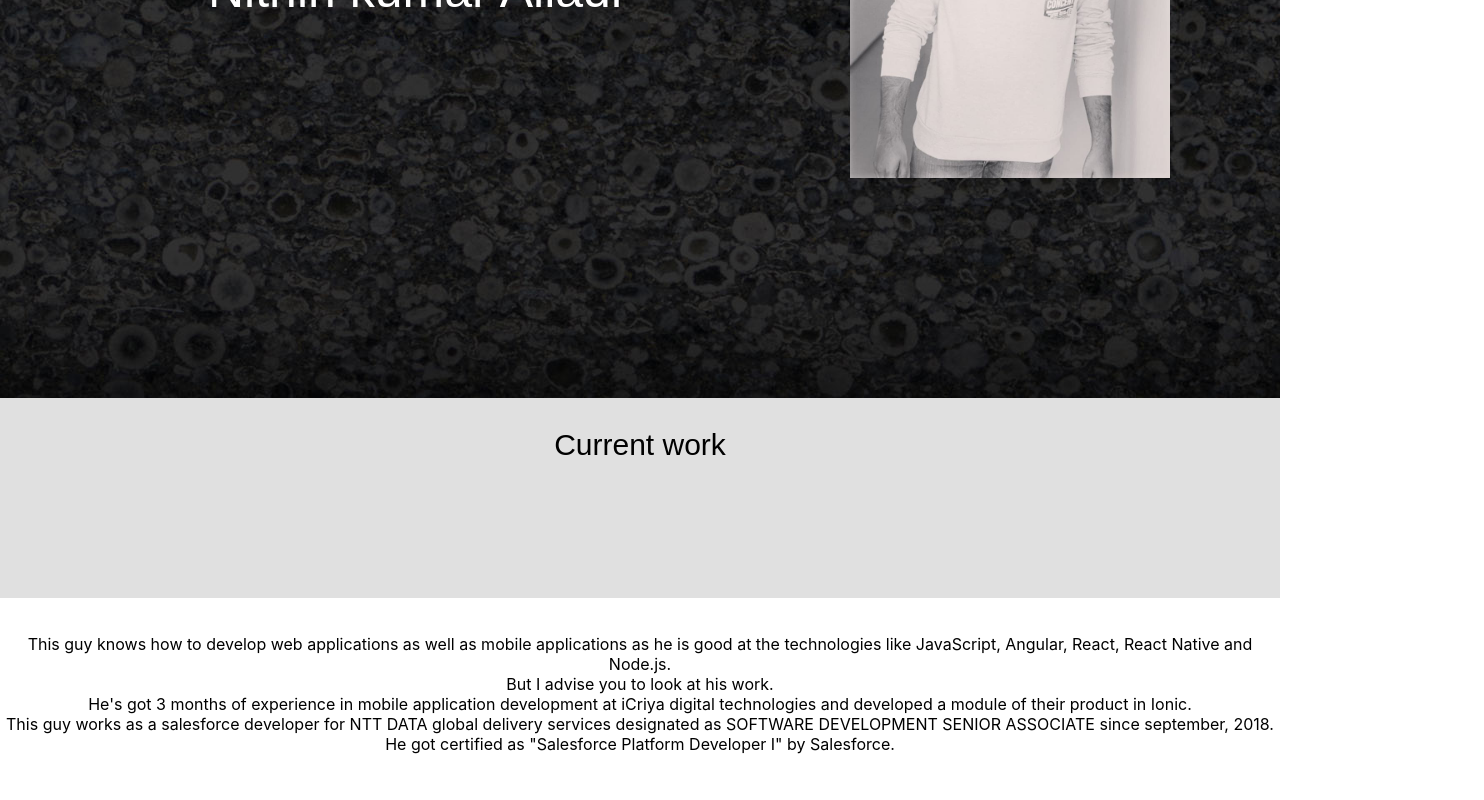
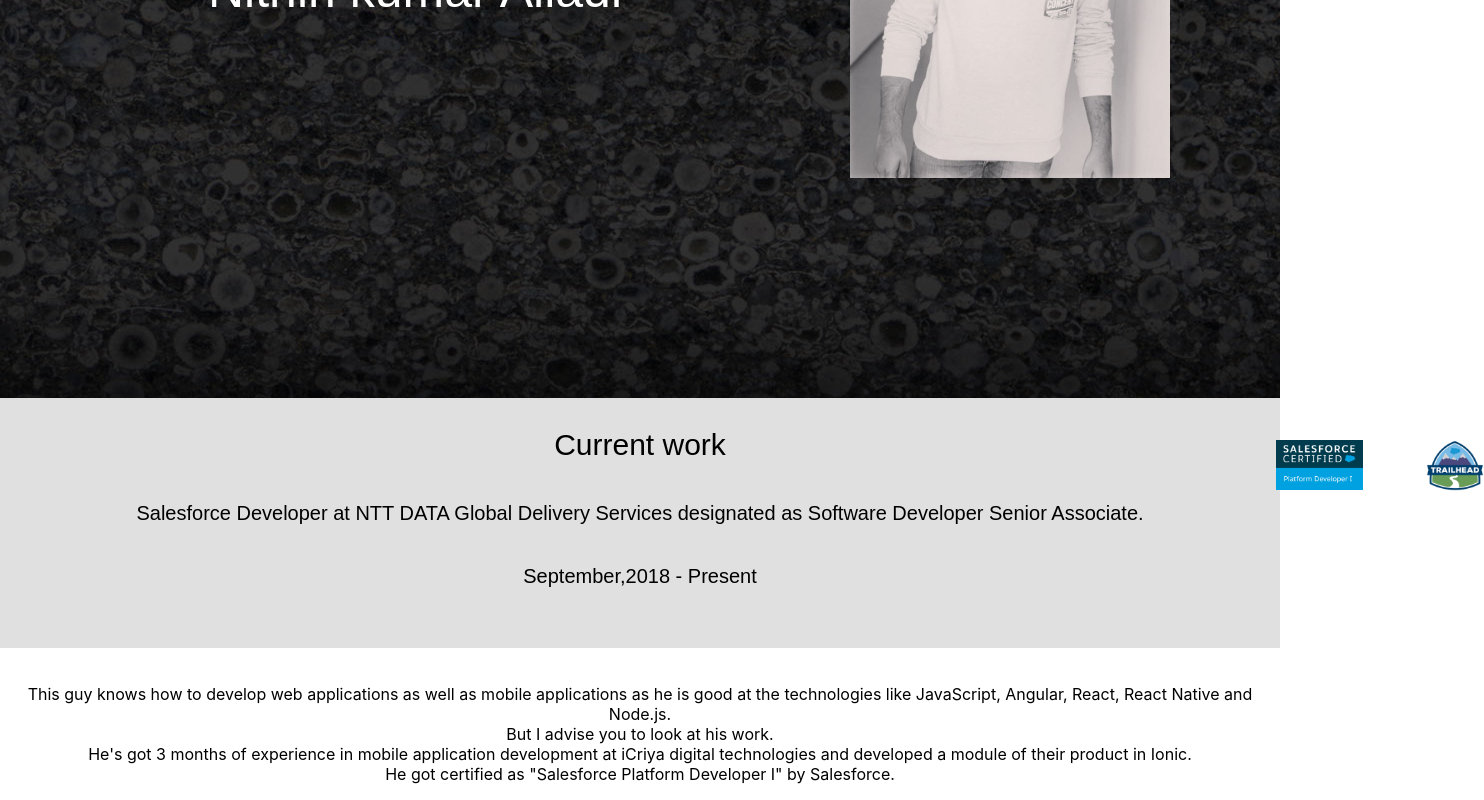
Before and after one commit to NithinKumarAlladi/Website, a React (Create React App) app: page / in a window 1280 px wide. Shown: the part 322-1122 px from the top of the page, 1484 px wide, since content can reach past the window. Before the commit the page ends 1092 px from the top, so only its background shows below. Built offline with nearby package versions, Linux system fonts and the light colour scheme.

Commit message:
current work is updated

```diff
--- a/src/App.css
+++ b/src/App.css
@@ -30,23 +30,34 @@
     transform: rotate(360deg);
   }
 }
-.introDiv{
-  height : 90vh;
+.introDiv {
+  height: 90vh;
   background: url(../src/imgs/bg.jpg);
 }
-.headPara{
-  margin : 0px;
-  padding-top : 10px;
+.headPara {
+  margin: 0px;
+  padding-top: 10px;
   color: white;
 }
-.img{
+.img {
   position: absolute;
   height: 400px;
   border-color: white;
   border-width: 50px;
 }
-.currDiv{
+.currDiv {
   width: 100vw;
   background: #e0e0e0;
-  height: 200px;
+  height: 250px;
 }
+.tbIcon {
+  position: absolute;
+  height: 75px;
+  padding-left: 700px;
+}
+.sdIcon {
+  position: absolute;
+  height: 50px;
+  padding-left: 550px;
+  padding-top: 12px;
+}
--- a/src/Home.js
+++ b/src/Home.js
@@ -1,32 +1,100 @@
-import React, { Component } from 'react';
-import me from './imgs/me.jpg';
+import React, { Component } from "react";
+import me from "./imgs/me.jpg";
+import tb from "./imgs/tb.jpg";
+import sd from "./imgs/sdp1.jpg";
 
 export default class Home extends Component {
   render() {
     return (
       <div>
         <div className="introDiv">
-                    <div style={{marginTop: 100,marginLeft:850, position:"absolute",}}>
-                        <img style={{borderWidth:50, borderColor:"white"}} className="img" src={me} />
+          <div
+            style={{ marginTop: 100, marginLeft: 850, position: "absolute" }}
+          >
+            <img
+              style={{ borderWidth: 50, borderColor: "white" }}
+              className="img"
+              src={me}
+            />
           </div>
-                    <p className="headPara" style={{fontSize:20, fontStyle:"italic",fontFamily:"permanent-marker, sans-serif",paddingTop: 250, paddingRight:450}}>Hey! I'm</p>
-                    <p className="headPara" style={{fontSize:50, fontFamily:  "amaranth-extended-bold, sans-serif", fontWeight:100,paddingRight:450,}}>Nithin kumar Alladi</p>
+          <p
+            className="headPara"
+            style={{
+              fontSize: 20,
+              fontStyle: "italic",
+              fontFamily: "permanent-marker, sans-serif",
+              paddingTop: 250,
+              paddingRight: 450
+            }}
+          >
+            Hey! I'm
+          </p>
+          <p
+            className="headPara"
+            style={{
+              fontSize: 50,
+              fontFamily: "amaranth-extended-bold, sans-serif",
+              fontWeight: 100,
+              paddingRight: 450
+            }}
+          >
+            Nithin kumar Alladi
+          </p>
           {/* <p>Well, I'll take you through this weird experience knowing me.</p> */}
         </div>
         <div className="currDiv">
-                    <p style={{margin:0,paddingTop:30,fontSize:30 ,fontFamily:"amaranth-extended-bold ,sans-serif", fontWeight:100,}}>Current work</p>
+          <p
+            style={{
+              margin: 0,
+              paddingTop: 30,
+              fontSize: 30,
+              fontFamily: "amaranth-extended-bold ,sans-serif",
+              fontWeight: 100
+            }}
+          >
+            Current work
+            <img className="sdIcon" src={sd} />
+            <img className="tbIcon" src={tb} />
+          </p>
+          <p
+            style={{
+              paddingTop: 20,
+              fontFamily: "amaranth-extended-bold ,sans-serif",
+              fontWeight: 100,
+              fontSize: 20
+            }}
+          >
+            Salesforce Developer at NTT DATA Global Delivery Services designated
+            as Software Developer Senior Associate.
+          </p>
+          <p
+            style={{
+              paddingTop: 20,
+              fontFamily: "amaranth-extended-bold ,sans-serif",
+              fontWeight: 100,
+              fontSize: 20
+            }}
+          >
+            September,2018 - Present
+          </p>
         </div>
         <div>
           <p>
-                    <br />This guy knows how to develop web applications as well as mobile applications as he is good at the technologies like JavaScript, Angular, React, React Native and Node.js.
-                    <br />But I advise you to look at his work.
-                    <br />He's got 3 months of experience in mobile application development at iCriya digital technologies and developed a module of their product in Ionic.
-                    <br />This guy works as a salesforce developer for NTT DATA global delivery services designated as SOFTWARE DEVELOPMENT SENIOR ASSOCIATE since september, 2018.
-                    <br />He got certified as "Salesforce Platform Developer I" by Salesforce.
-
+            <br />
+            This guy knows how to develop web applications as well as mobile
+            applications as he is good at the technologies like JavaScript,
+            Angular, React, React Native and Node.js.
+            <br />
+            But I advise you to look at his work.
+            <br />
+            He's got 3 months of experience in mobile application development at
+            iCriya digital technologies and developed a module of their product
+            in Ionic.
+            <br />
+            He got certified as "Salesforce Platform Developer I" by Salesforce.
           </p>
         </div>
       </div>
-        )
+    );
   }
 }
```
Also changed, not shown: src/imgs/sdp1.jpg (added), src/imgs/tb.jpg (added). Lines whose indentation alone changed are shown as unchanged.
